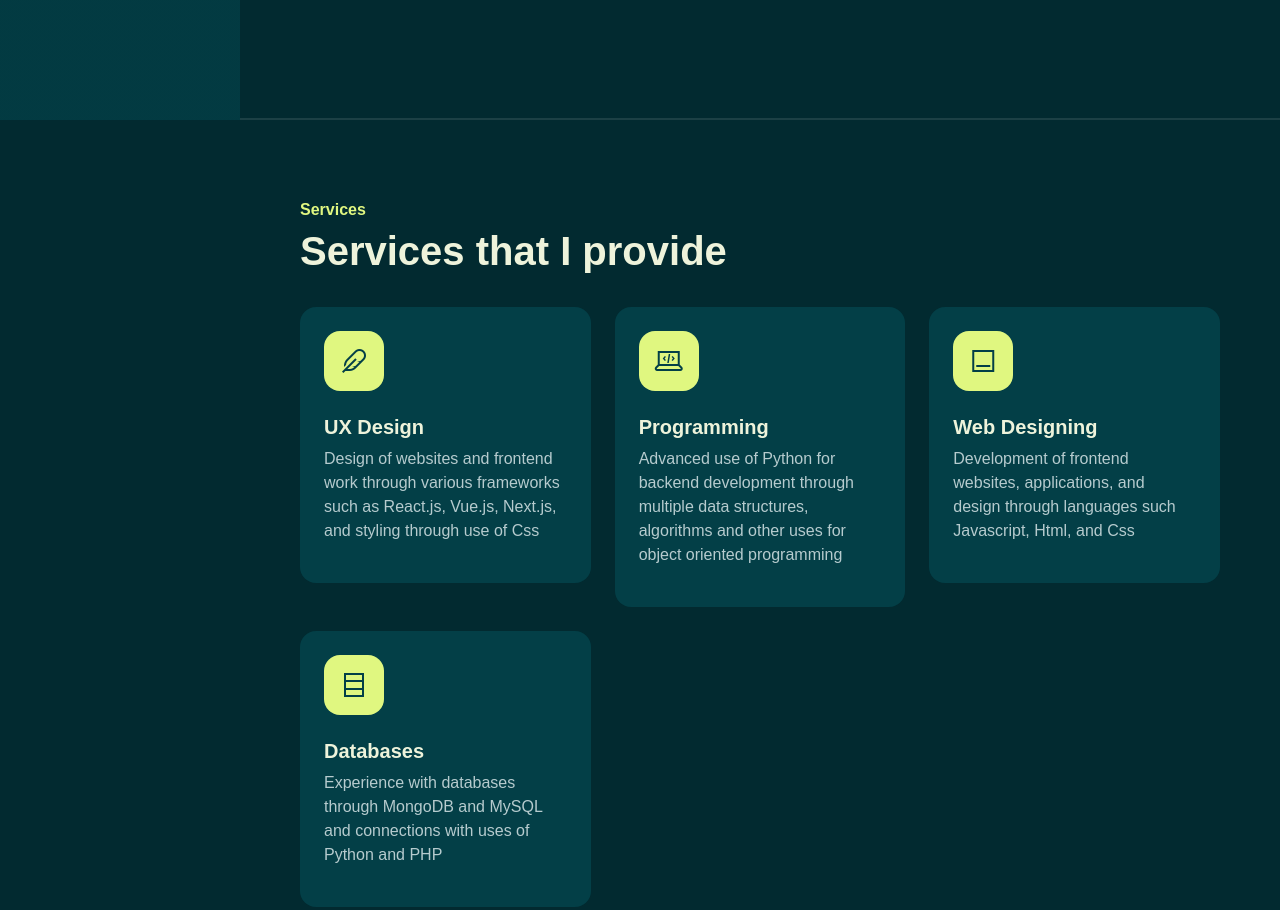
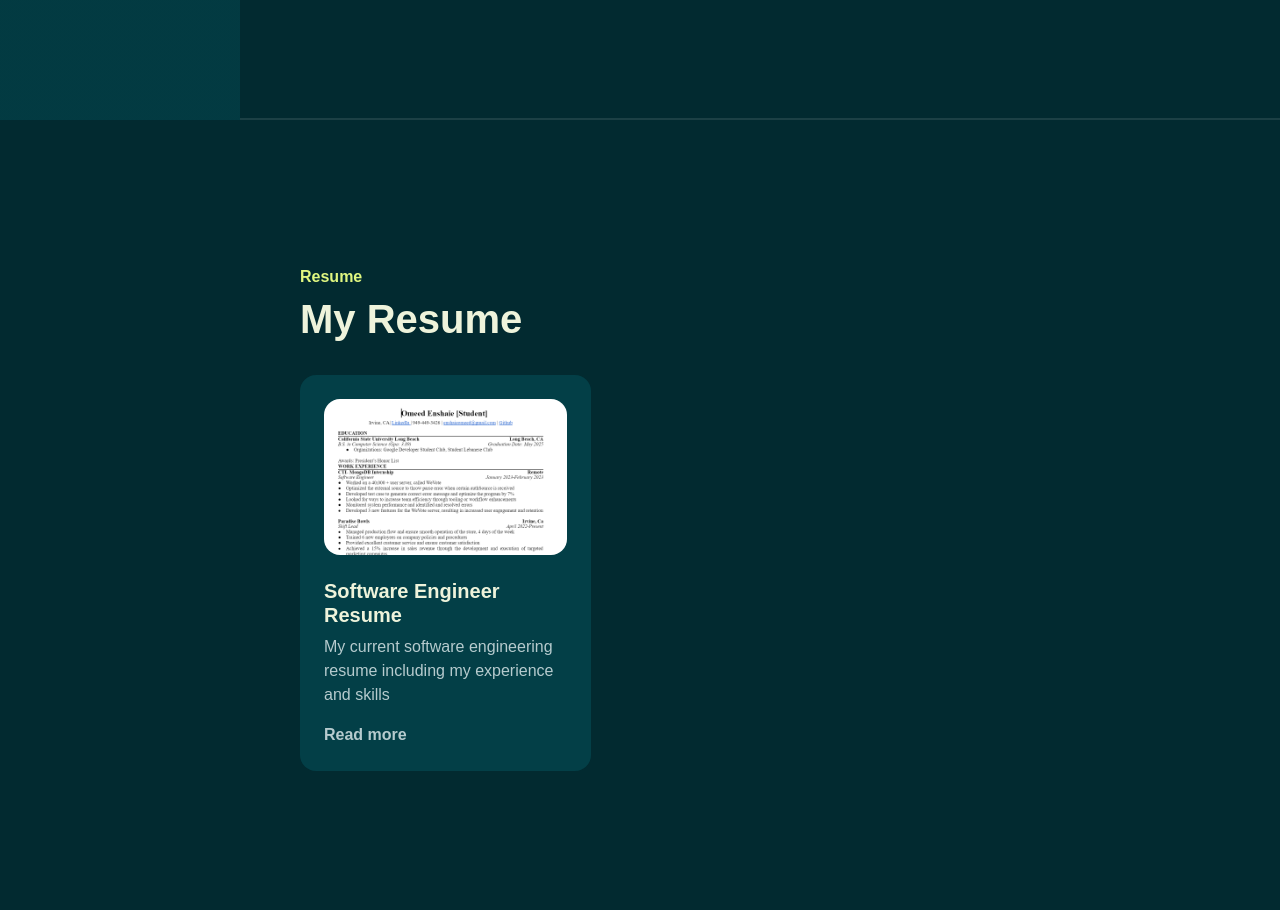
Before and after one commit to OmeedEn/bootstrap-portfolioproject, a plain HTML site: page index.html in a window 1280 px wide. Shown: the part 680-1590 px from the top of the page. Drawn offline with Linux system fonts and the light colour scheme; a web font is replaced by a local one.

Commit message:
Update index.html to include resume section

```diff
--- a/index.html
+++ b/index.html
@@ -34,9 +34,6 @@
                 <a class="nav-link active" aria-current="page" href="#resume">Resume</a>
               </li>
               <li class="nav-item">
-              <li class="nav-item">
-                <a class="nav-link active" aria-current="page" href="#resume">Resume</a>
-              </li>
                 <a class="nav-link active" aria-current="page" href="#services">Services</a>
               </li>
               <li class="nav-item">
@@ -78,6 +75,35 @@
             </div>
         </section>
         <!--//Home -->
+
+        <!-- Resume -->
+        <section id="resume" class="full-height px-lg-5">
+            <div class="container">
+
+                <div class="row pb-4" data-aos="fade-up">
+                    <div class="col-lg-8">
+                        <h6 class="text-brand">Resume</h6>
+                        <h1>My Resume</h1>
+                    </div>
+                </div>
+
+                <div class="row gy-4">
+
+                    <div class="col-md-4" data-aos="fade-up">
+                        <div class="service p-4 bg-base rounded-4 shadow-effect">
+                            <img class="rounded-4" src="/assests/images/Screenshot of resume 2023.png" alt="">
+                            <h5 class="mt-4 mb-2">Software Engineer Resume</h5>
+                            <p>My current software engineering resume including my experience and skills
+                            </p>
+                            <a href="https://drive.google.com/file/d/1vGkR6v1PH95BKP53ZP6oDVxRRzDMddOu/view?usp=sharing" class="link-custom">Read more</a>
+                        </div>
+                    </div>
+
+                </div>
+
+            </div>
+        </section>
+        <!-- //Resume -->
 
         <!-- Services -->
         <section id="services" class="full-height px-lg-5">
```
